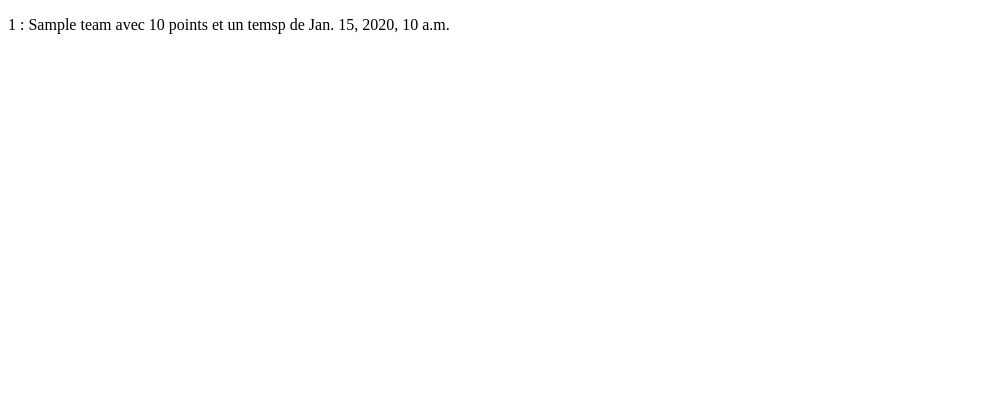
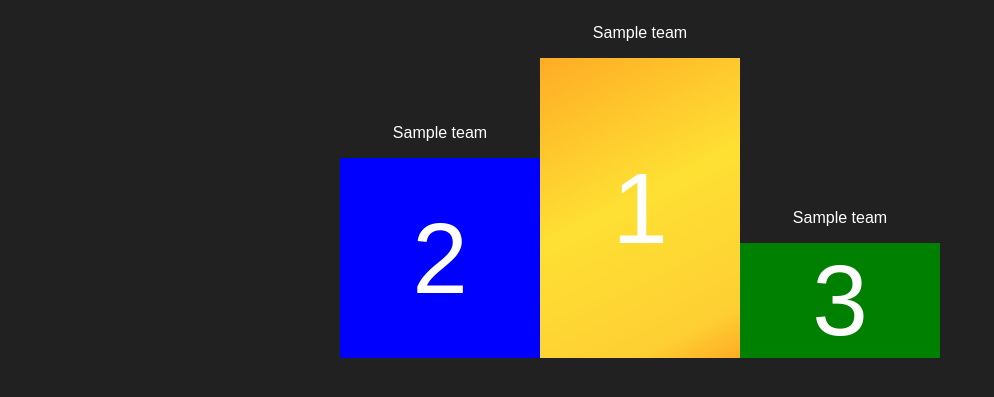
Before and after one commit to LucasJeanpierre/DefiRobotManager, a Django app: template stats/templates/stats/rankings.html in a window 1280 px wide. Shown: the top 397 px of the page, without its empty margins (0-994 px from the left). Run offline with Django 4.2, Linux system fonts and the light colour scheme; the template is opened without the code that fills it: most values are stand-ins (such as "Sample title", 1, 10 or a date in 2020).

Commit message:
Add podium in ranking template

```diff
--- /dev/null
+++ b/stats/static/stats/style.css
@@ -0,0 +1,70 @@
+body {
+    font-family: sans-serif;
+    background-color: #212121;
+    color: #fff;
+}
+
+/**
+* Center the div
+*/
+.podium__container {
+    display: flex;
+    align-items: flex-end;
+    justify-content: center;
+}
+
+.podium__item {
+    width: 200px;
+}
+
+.podium__rank {
+    display: flex;
+    justify-content: center;
+    align-items: center;
+    font-size: 35px;
+    color: #fff;
+}
+
+.podium__city {
+    text-align: center;
+    padding: 0 .5rem;
+}
+
+.podium__number {
+    width: 27px;
+    height: 75px;
+}
+
+.podium .first {
+    font-size: 100px;
+    min-height: 300px;
+    background: rgb(255, 172, 37);
+    background:
+        linear-gradient(333deg,
+            rgba(255, 172, 37, 1) 0%,
+            rgba(254, 207, 51, 1) 13%,
+            rgba(254, 224, 51, 1) 53%,
+            rgba(255, 172, 37, 1) 100%);
+}
+
+.podium .second {
+    font-size: 100px;
+    min-height: 200px;
+    background: blue;
+}
+
+.podium .third {
+    font-size: 100px;
+    min-height: 100px;
+    background: green;
+}
+
+.ranking {
+    display: flex;
+    flex-direction: column;
+    align-items: flex-start;
+    justify-content: center;
+    margin-top: 1rem;
+    position: absolute;
+    top: 0;
+}
--- a/stats/templates/stats/base.html
+++ b/stats/templates/stats/base.html
@@ -1,3 +1,5 @@
+{% load static %}
+
 <!DOCTYPE html>
 <html lang="en">
 <head>
@@ -5,6 +7,7 @@
     <meta http-equiv="X-UA-Compatible" content="IE=edge">
     <meta name="viewport" content="width=device-width, initial-scale=1.0">
     <title>Défi Robot 🤖</title>
+    <link rel="stylesheet" href="{% static 'stats/style.css' %}">
 </head>
 <body>
     {% block content %}{% endblock %}
--- a/stats/templates/stats/rankings.html
+++ b/stats/templates/stats/rankings.html
@@ -1,9 +1,30 @@
 {% extends 'stats/base.html' %}
+
+
 
 
 {% block content %}
 
-{% for ranking in content.rankings %}
-    <p>{{ ranking.rank }} : {{ ranking.team.name }} avec {{ ranking.score }} points et un temsp de {{ ranking.time }}</p>
-{% endfor %}
+<div class="podium__container podium">
+    <div class="podium__item">
+        <p class="podium__city">{{content.rankings.1.team.name}}</p>
+        <div class="podium__rank second">2</div>
+    </div>
+    <div class="podium__item">
+        <p class="podium__city">{{content.rankings.0.team.name}}</p>
+        <div class="podium__rank first">1</div>
+    </div>
+    <div class="podium__item">
+        <p class="podium__city">{{content.rankings.2.team.name}}</p>
+        <div class="podium__rank third">3</div>
+    </div>
+</div>
+
+<div class="ranking">
+    {% for ranking in content.rankings %}
+        {% if ranking.rank > 3 %}
+        <p>{{ ranking.rank }} : {{ ranking.team.name }} avec {{ ranking.score }} points et un temsp de {{ ranking.time }}</p>
+        {% endif %}
+    {% endfor %}
+</div>
 {% endblock %}
```
Also changed, not shown: stats/templates/stats/institutionsRanking.html (+20 -1 lines).
